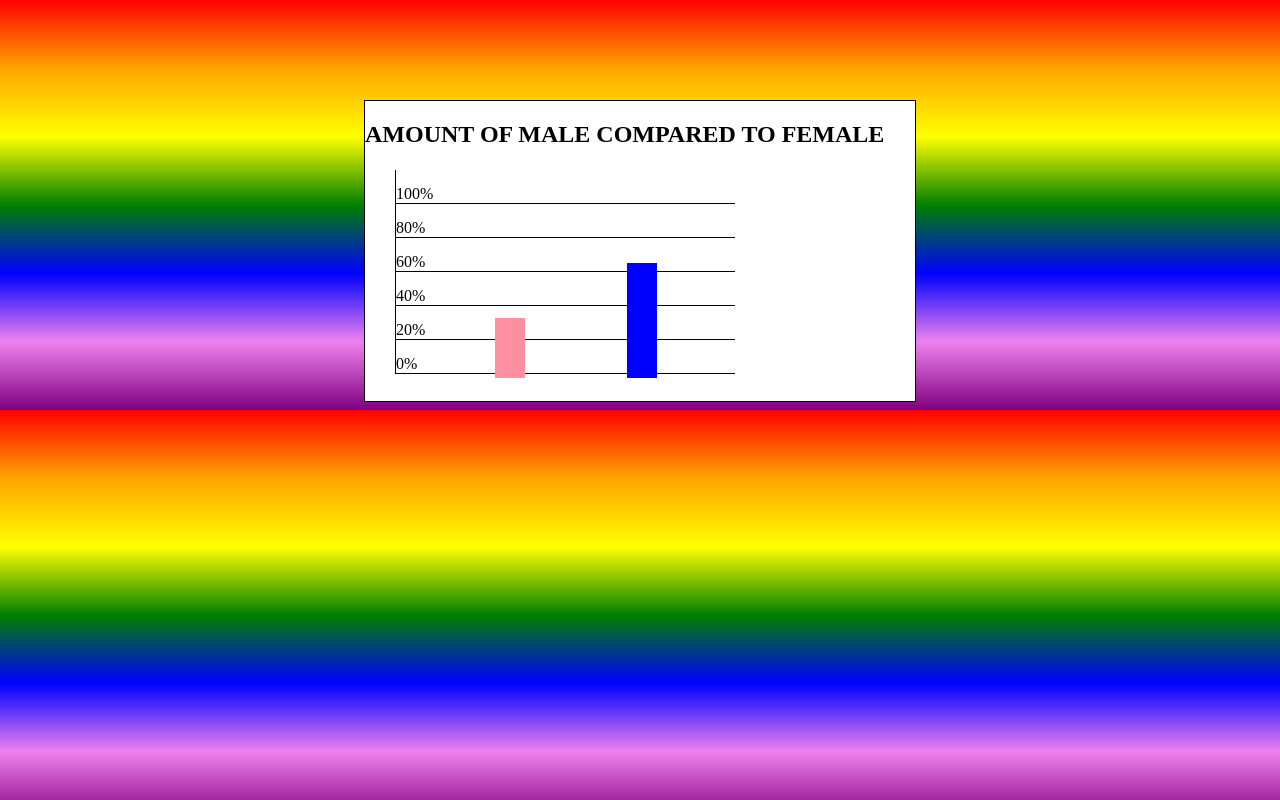
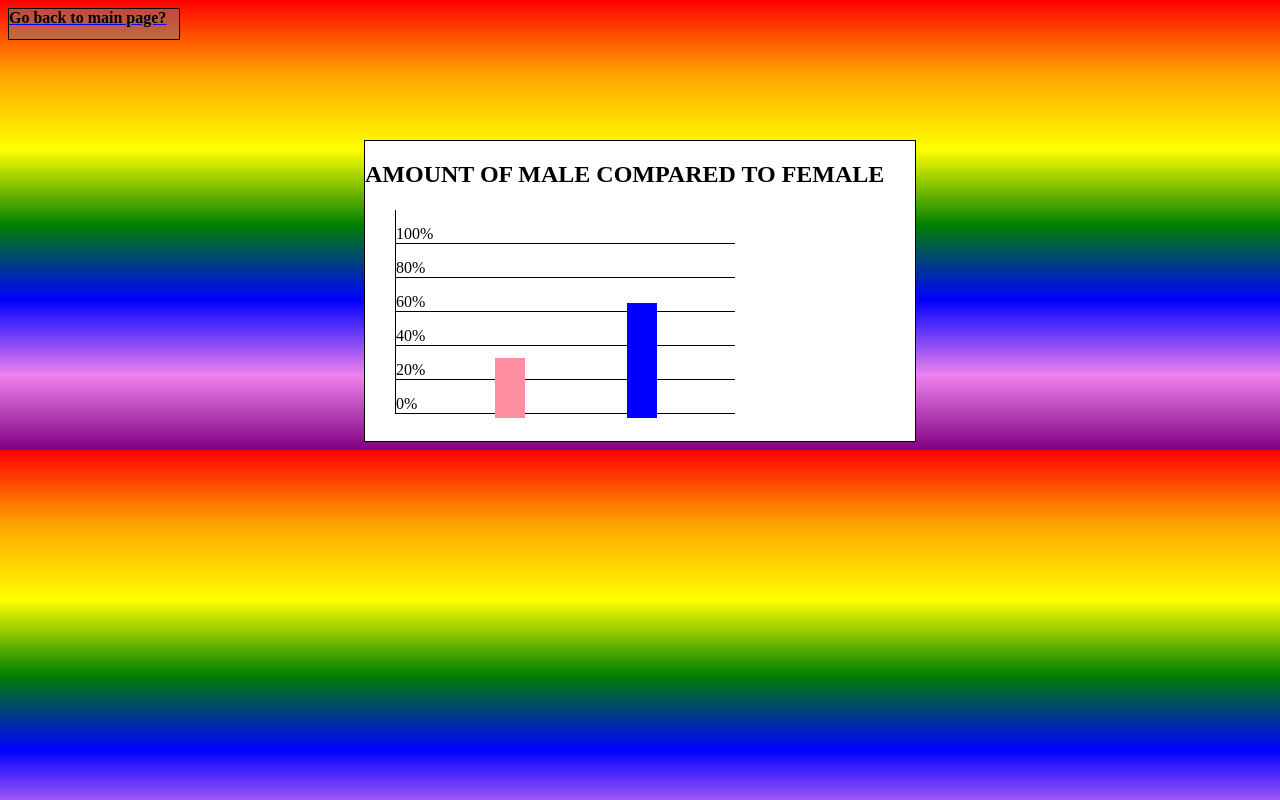
Before and after one commit to CSBinusInternational/kevin_barchart_html, a plain HTML site: page barchart1.html in a window 1280 px wide. Drawn offline with Linux system fonts and the light colour scheme.

Commit message:
Update barchart1.html

```diff
--- a/barchart1.html
+++ b/barchart1.html
@@ -2,6 +2,7 @@
 <html>
     <link rel="stylesheet" href="barchart1.css">
     <body>
+        <a href="index.html"><div class="back">Go back to main page?</div></a>
         <div class="graph1">
             <h2>AMOUNT OF MALE COMPARED TO FEMALE</h2>
             <div class="box1">
```
